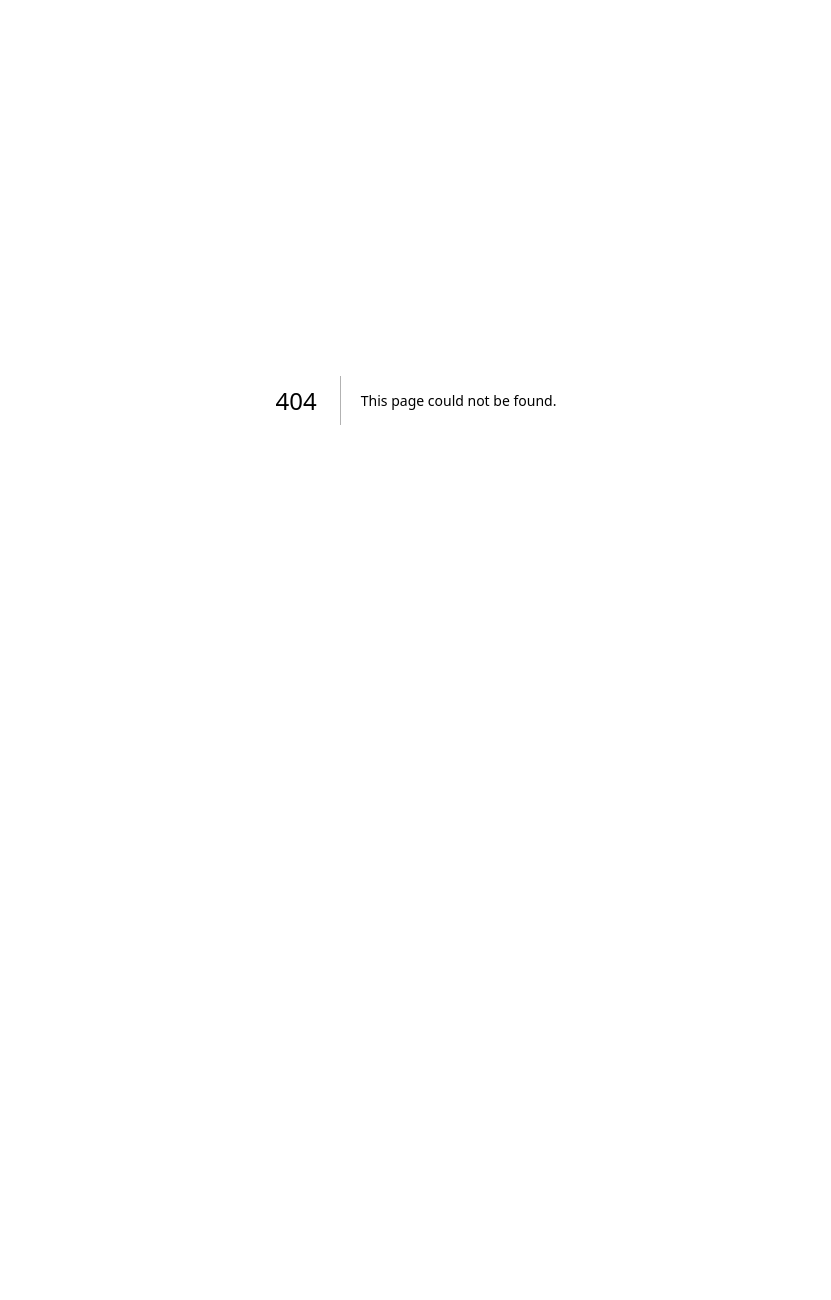
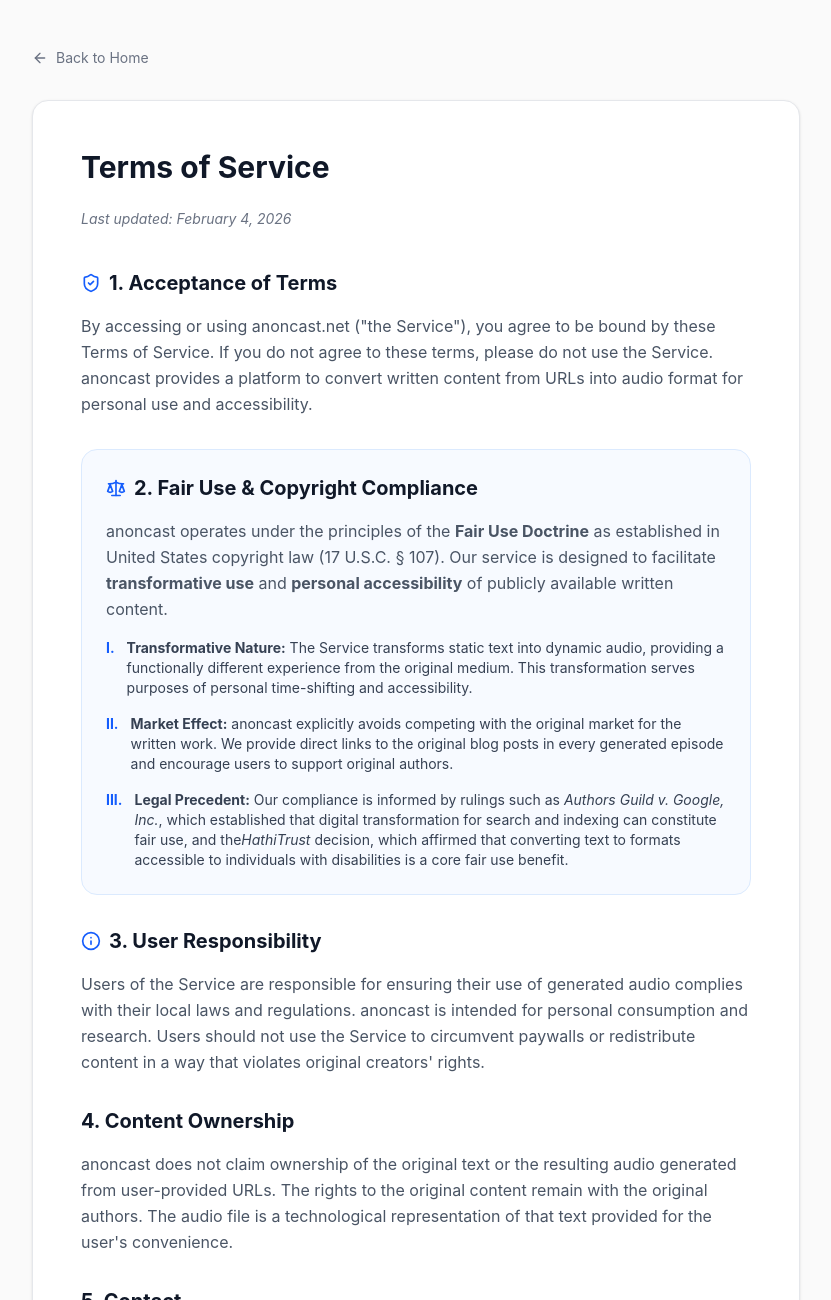
Before and after one commit to neelbaronia/anoncast, a Next.js app: page /terms in a window 1280 px wide. Before the commit this address had no page. Shown: the top 1300 px of the page, without its empty margins (224-1055 px from the left). Before the commit the page ends 800 px from the top, so only its background shows below. Built offline with nearby package versions, Linux system fonts and the light colour scheme.

Commit message:
Add Terms of Service page with Fair Use compliance section

```diff
--- a/src/app/generated/page.tsx
+++ b/src/app/generated/page.tsx
@@ -481,7 +481,21 @@
           </Card>
         </div>
       )}
-    </div>
+      </div>
+
+      {/* Footer */}
+      <footer className="border-t border-gray-100 py-8 px-8 bg-white/80 backdrop-blur-sm mt-12">
+        <div className="max-w-5xl mx-auto flex items-center justify-between">
+          <span className="text-sm text-gray-500">
+            © 2026 anoncast
+          </span>
+          <div className="flex items-center gap-6">
+            <Link href="/terms" className="text-sm text-gray-500 hover:text-gray-900 transition-colors">Terms</Link>
+            <a href="#" className="text-sm text-gray-500 hover:text-gray-900 transition-colors">Privacy</a>
+            <a href="mailto:nbaronia@gmail.com" className="text-sm text-gray-500 hover:text-gray-900 transition-colors">Support</a>
+          </div>
+        </div>
+      </footer>
     </main>
   );
 }
--- a/src/app/page.tsx
+++ b/src/app/page.tsx
@@ -242,7 +242,7 @@
               © 2026 anoncast
             </span>
             <div className="flex items-center gap-6">
-              <a href="#" className="text-sm text-gray-500 hover:text-gray-900 transition-colors">Terms</a>
+              <Link href="/terms" className="text-sm text-gray-500 hover:text-gray-900 transition-colors">Terms</Link>
               <a href="#" className="text-sm text-gray-500 hover:text-gray-900 transition-colors">Privacy</a>
               <a href="mailto:nbaronia@gmail.com" className="text-sm text-gray-500 hover:text-gray-900 transition-colors">Support</a>
             </div>
--- /dev/null
+++ b/src/app/terms/page.tsx
@@ -0,0 +1,117 @@
+import React from "react";
+import Link from "next/link";
+import { ArrowLeft, Scale, ShieldCheck, Info } from "lucide-react";
+
+export default function TermsPage() {
+  return (
+    <main className="min-h-screen bg-[#fafafa] py-12 px-8">
+      <div className="max-w-3xl mx-auto">
+        <Link
+          href="/"
+          className="inline-flex items-center text-sm text-gray-500 hover:text-gray-900 transition-colors mb-8 group"
+        >
+          <ArrowLeft className="w-4 h-4 mr-2 transition-transform group-hover:-translate-x-1" />
+          Back to Home
+        </Link>
+
+        <div className="bg-white rounded-2xl border border-gray-200 shadow-sm overflow-hidden">
+          <div className="p-8 md:p-12">
+            <h1 className="text-3xl font-bold text-gray-900 mb-6">Terms of Service</h1>
+            <p className="text-gray-500 mb-10 text-sm italic">Last updated: February 4, 2026</p>
+
+            <section className="space-y-8">
+              <div>
+                <h2 className="text-xl font-bold text-gray-900 mb-4 flex items-center gap-2">
+                  <ShieldCheck className="w-5 h-5 text-blue-600" />
+                  1. Acceptance of Terms
+                </h2>
+                <p className="text-gray-600 leading-relaxed">
+                  By accessing or using anoncast.net ("the Service"), you agree to be bound by these Terms of Service.
+                  If you do not agree to these terms, please do not use the Service. anoncast provides a platform
+                  to convert written content from URLs into audio format for personal use and accessibility.
+                </p>
+              </div>
+
+              <div className="p-6 bg-blue-50/50 rounded-xl border border-blue-100">
+                <h2 className="text-xl font-bold text-gray-900 mb-4 flex items-center gap-2">
+                  <Scale className="w-5 h-5 text-blue-600" />
+                  2. Fair Use & Copyright Compliance
+                </h2>
+                <p className="text-gray-600 leading-relaxed mb-4">
+                  anoncast operates under the principles of the <strong>Fair Use Doctrine</strong> as established in United States copyright law (17 U.S.C. § 107).
+                  Our service is designed to facilitate <strong>transformative use</strong> and <strong>personal accessibility</strong> of publicly available written content.
+                </p>
+
+                <div className="space-y-4 text-sm text-gray-700">
+                  <div className="flex gap-3">
+                    <div className="font-bold text-blue-600">I.</div>
+                    <p>
+                      <strong>Transformative Nature:</strong> The Service transforms static text into dynamic audio, providing a
+                      functionally different experience from the original medium. This transformation serves purposes of
+                      personal time-shifting and accessibility.
+                    </p>
+                  </div>
+                  <div className="flex gap-3">
+                    <div className="font-bold text-blue-600">II.</div>
+                    <p>
+                      <strong>Market Effect:</strong> anoncast explicitly avoids competing with the original market for the
+                      written work. We provide direct links to the original blog posts in every generated episode and
+                      encourage users to support original authors.
+                    </p>
+                  </div>
+                  <div className="flex gap-3">
+                    <div className="font-bold text-blue-600">III.</div>
+                    <p>
+                      <strong>Legal Precedent:</strong> Our compliance is informed by rulings such as <em>Authors Guild v. Google, Inc.</em>,
+                      which established that digital transformation for search and indexing can constitute fair use, and the
+                      <em>HathiTrust</em> decision, which affirmed that converting text to formats accessible to individuals with
+                      disabilities is a core fair use benefit.
+                    </p>
+                  </div>
+                </div>
+              </div>
+
+              <div>
+                <h2 className="text-xl font-bold text-gray-900 mb-4 flex items-center gap-2">
+                  <Info className="w-5 h-5 text-blue-600" />
+                  3. User Responsibility
+                </h2>
+                <p className="text-gray-600 leading-relaxed">
+                  Users of the Service are responsible for ensuring their use of generated audio complies with their local
+                  laws and regulations. anoncast is intended for personal consumption and research. Users should not use
+                  the Service to circumvent paywalls or redistribute content in a way that violates original creators' rights.
+                </p>
+              </div>
+
+              <div>
+                <h2 className="text-xl font-bold text-gray-900 mb-4 flex items-center gap-2">
+                  4. Content Ownership
+                </h2>
+                <p className="text-gray-600 leading-relaxed">
+                  anoncast does not claim ownership of the original text or the resulting audio generated from user-provided URLs.
+                  The rights to the original content remain with the original authors. The audio file is a technological
+                  representation of that text provided for the user's convenience.
+                </p>
+              </div>
+
+              <div>
+                <h2 className="text-xl font-bold text-gray-900 mb-4 flex items-center gap-2">
+                  5. Contact
+                </h2>
+                <p className="text-gray-600 leading-relaxed">
+                  If you are a content creator and wish to have your content excluded from our Service, please contact
+                  us at <a href="mailto:nbaronia@gmail.com" className="text-blue-600 hover:underline">nbaronia@gmail.com</a> and
+                  we will honor your request promptly.
+                </p>
+              </div>
+            </section>
+          </div>
+        </div>
+
+        <div className="mt-8 text-center text-gray-400 text-xs">
+          <p>© 2026 anoncast. This is a generic template and does not constitute legal advice.</p>
+        </div>
+      </div>
+    </main>
+  );
+}
```
